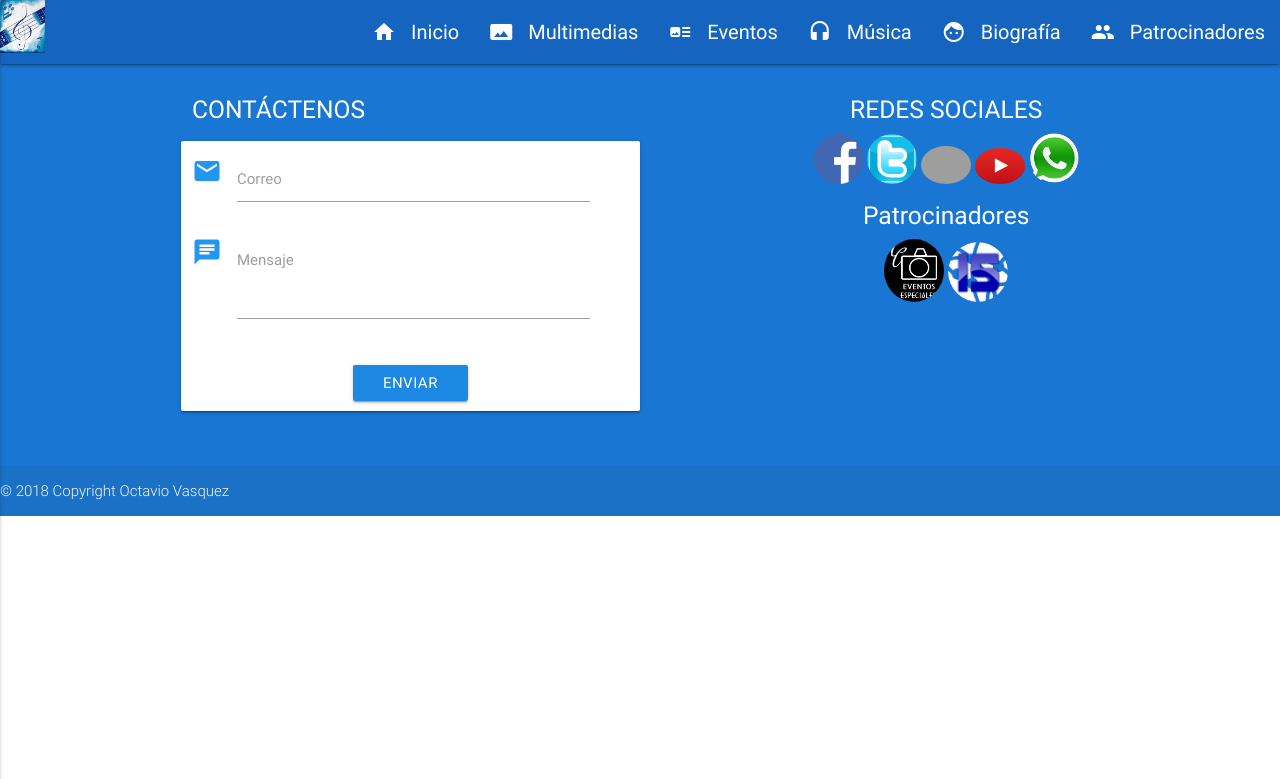
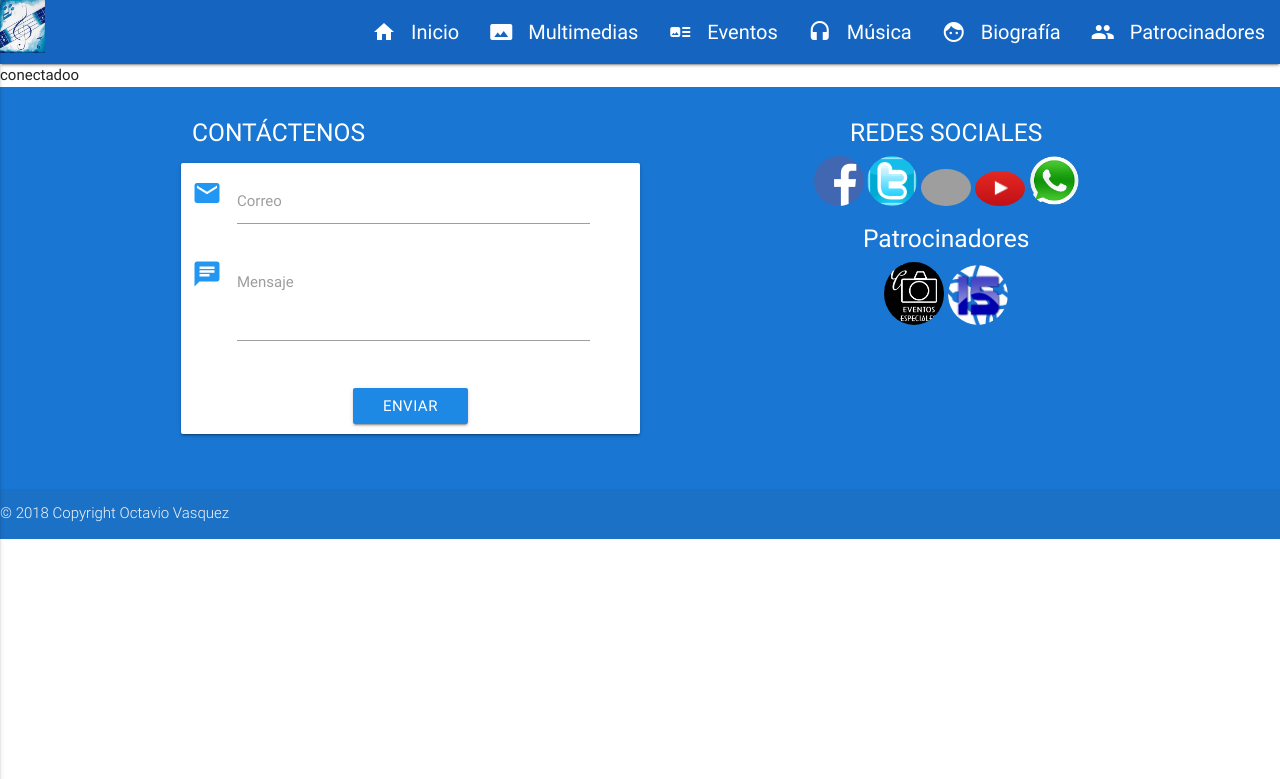
Before and after one commit to anonimyusdj/musicaoctavio, a PHP site: page /prueba in a window 1280 px wide. Shown: the top 779 px of the page. Run offline with PHP 8.4, Linux system fonts and the light colour scheme; some libraries are stand-ins or nearby versions; grey boxes are pictures that could not be loaded.

Commit message:
pruebadb

```diff
--- a/view/admin/prueba.php
+++ b/view/admin/prueba.php
@@ -1 +1,3 @@
 <?php
+Database::conectar();
+echo "conectadoo";
```
